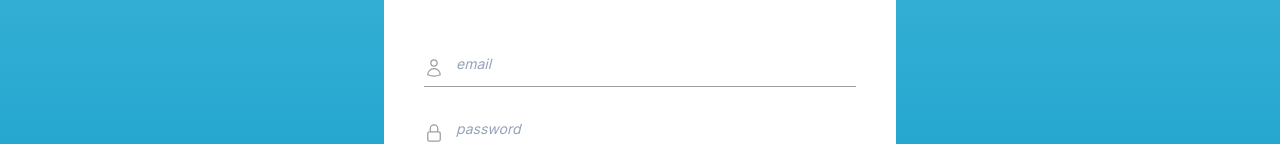
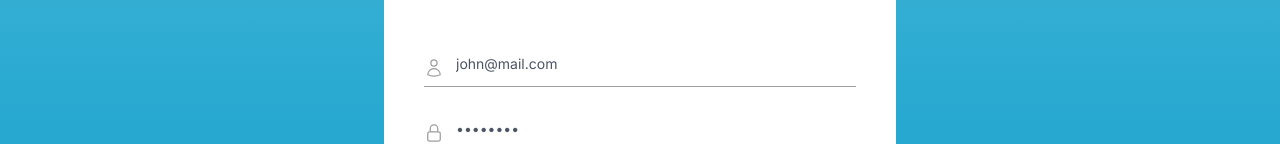
Before and after one commit to TIPDMR/test-albatro, a Next.js app: page /sign-in in a window 1280 px wide. Shown: the part 301-445 px from the top of the page. Built offline with nearby package versions, Linux system fonts and the light colour scheme.

Commit message:
chore: Автозаполнение данных для входа

```diff
--- a/src/lib/types.d.ts
+++ /dev/null
@@ -1,5 +0,0 @@
-// export type User = {
-//   id: string;
-//   name: string;
-//   email: string;
-// };
--- a/src/widgets/SignInForm/SignInForm.tsx
+++ b/src/widgets/SignInForm/SignInForm.tsx
@@ -29,6 +29,8 @@ const SignInForm = () => {
     handleSubmit,
   } = useForm<IFormInput>({
     defaultValues: {
+      email:  "john@mail.com",
+      password: "changeme",
       remember: true,
     },
     mode: 'all',
```
